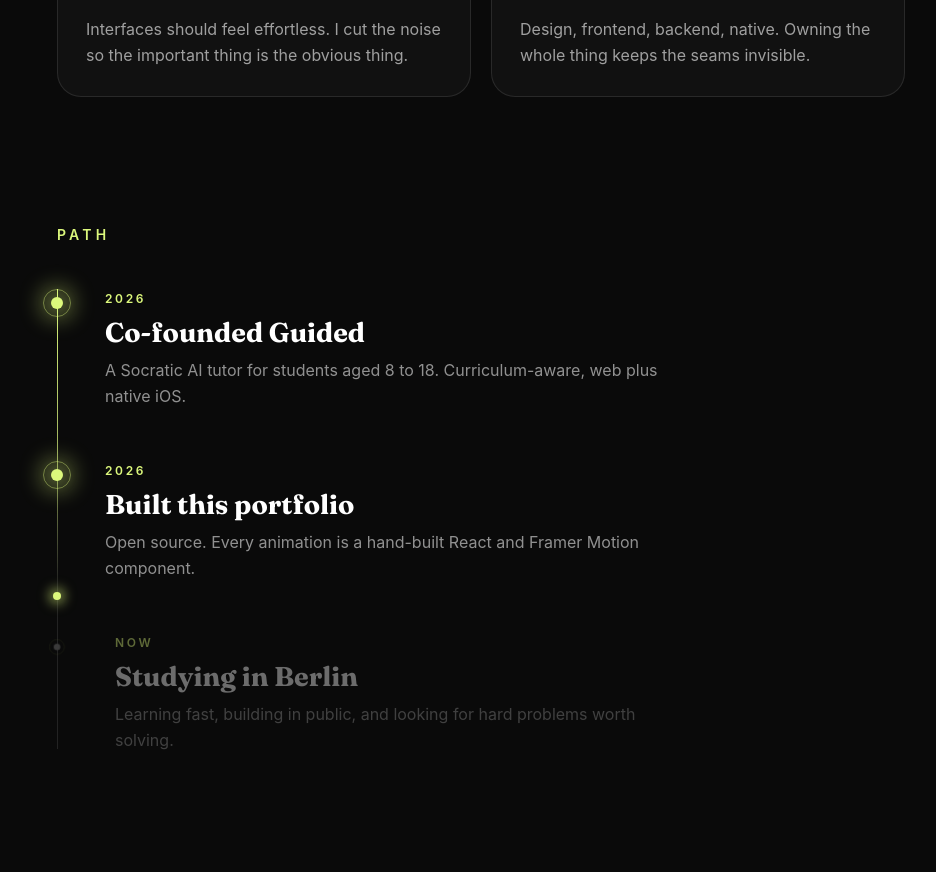
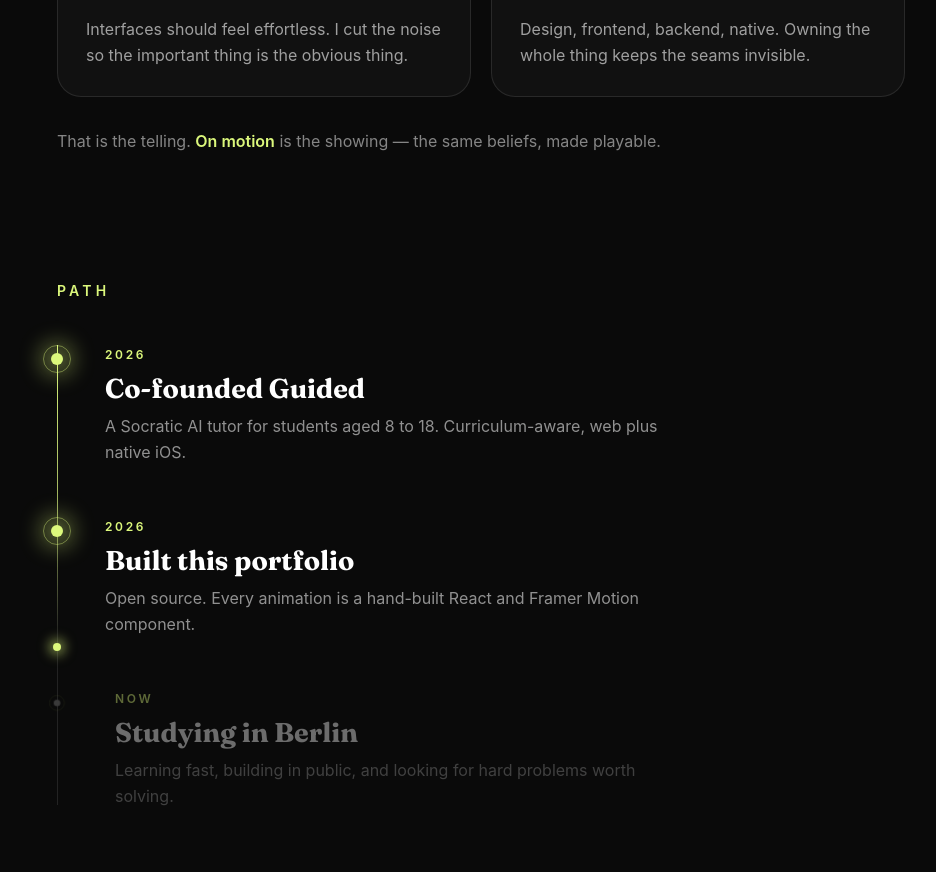
Before and after one commit to ArseniyCherednichenko/portfolio, a React (Vite) app: page /about in a window 1280 px wide. Shown: the part 3160-4032 px from the top of the page, without its empty margins (159-1095 px from the left). Built offline with nearby package versions, Linux system fonts and the light colour scheme.

Commit message:
Cross-link /craft from About, the Home Explore menu, and bump Colophon page count to 15

```diff
--- a/src/pages/About.tsx
+++ b/src/pages/About.tsx
@@ -375,6 +375,18 @@ export default function About() {
             </Reveal>
           ))}
         </div>
+        <Reveal delay={0.1}>
+          <p className="mt-8 text-white/50">
+            That is the telling.{' '}
+            <Link
+              to="/craft"
+              className="font-semibold text-[#DCF87C] underline-offset-4 hover:underline"
+            >
+              On motion
+            </Link>{' '}
+            is the showing — the same beliefs, made playable.
+          </p>
+        </Reveal>
       </section>
 
       {/* PATH */}
--- a/src/pages/Colophon.tsx
+++ b/src/pages/Colophon.tsx
@@ -16,7 +16,7 @@ const EASE = [0.16, 1, 0.3, 1] as const
 // Honest counts of what actually ships in this repo (src/components and
 // src/pages). Kept current by the daily routine as the site grows.
 const COMPONENT_COUNT = 69
-const PAGE_COUNT = 14
+const PAGE_COUNT = 15
 
 // What this specific site runs on, and how each piece is actually used here.
 // Honest, in-use only — this is the build, not a generic stack list.
--- a/src/pages/Home.tsx
+++ b/src/pages/Home.tsx
@@ -51,6 +51,7 @@ const EXPLORE: FlowingItem[] = [
   { label: 'Work', to: '/work', hint: 'Case studies' },
   { label: 'About', to: '/about', hint: 'Who I am' },
   { label: 'Playground', to: '/playground', hint: 'Live motion' },
+  { label: 'On motion', to: '/craft', hint: 'Craft, playable' },
   { label: 'Writing', to: '/writing', hint: 'Notes, in progress' },
   { label: 'Toolkit', to: '/toolkit', hint: 'What I build with' },
   { label: 'Contact', to: '/contact', hint: 'Say hello' },
```
